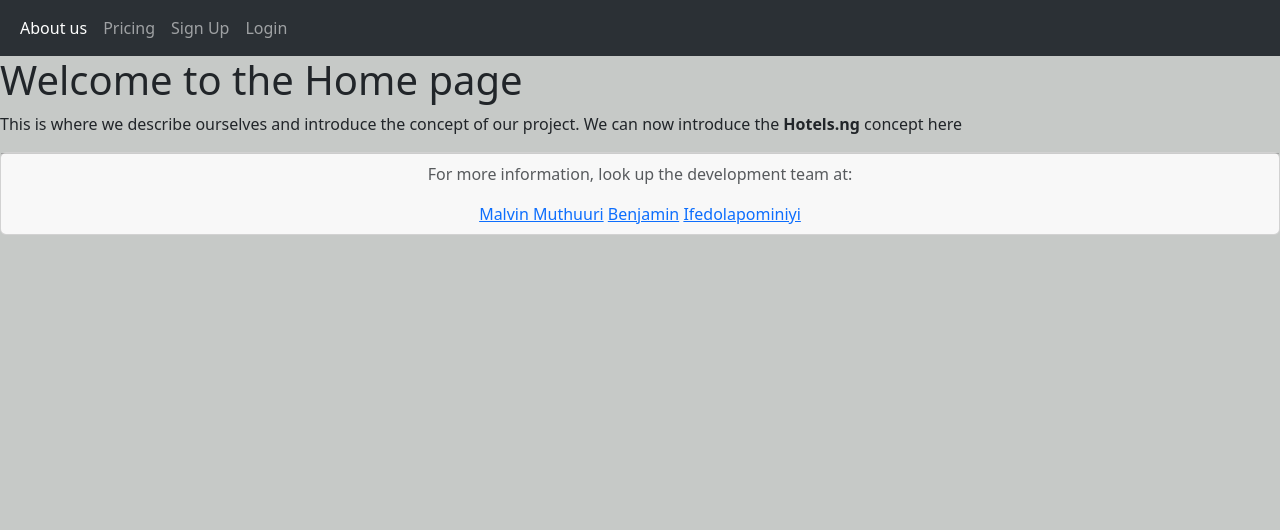
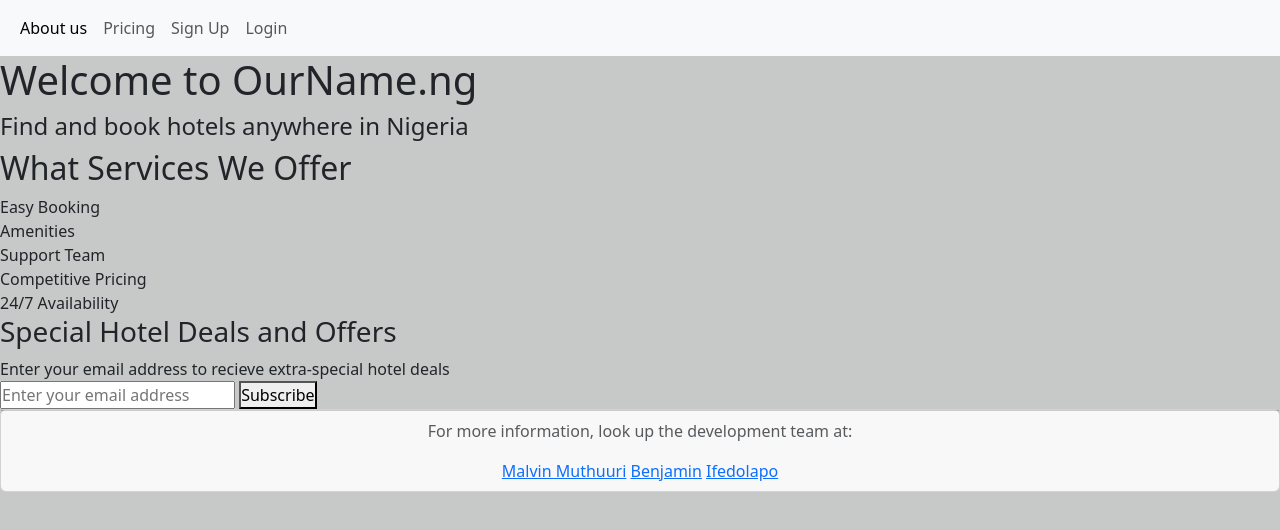
Before and after one commit to malvinmuthuuri47/portfolio_project, a Flask app: page / in a window 1280 px wide. Shown: the top 530 px of the page. Run offline with Flask 3, Linux system fonts and the light colour scheme.

Commit message:
updated homepage

```diff
--- a/HTML_intro/website/templates/Base.html
+++ b/HTML_intro/website/templates/Base.html
@@ -8,7 +8,7 @@
         <link rel="stylesheet" type="text/css" href="{{ url_for('static', filename='style.css') }}">
     </head>
     <body>
-      <nav class="navbar navbar-expand-lg bg-body-tertiary" data-bs-theme="dark">
+      <nav class="navbar navbar-expand-lg bg-body-tertiary">
         <div class="container-fluid">
           <button class="navbar-toggler" type="button" data-bs-toggle="collapse" data-bs-target="#navbarNav" aria-controls="navbarNav" aria-expanded="false" aria-label="Toggle navigation">
             <span class="navbar-toggler-icon"></span>
@@ -71,6 +71,6 @@
       <p>For more information, look up the development team at:</p>
       <a href="https://github.com/malvinmuthuuri47" target="_blank">Malvin Muthuuri</a>
       <a href="#" target="_blank">Benjamin</a>
-      <a href="#" target="_blank">Ifedolapominiyi</a>
+      <a href="#" target="_blank">Ifedolapo</a>
     </div>
 </html>
--- a/HTML_intro/website/templates/Home.html
+++ b/HTML_intro/website/templates/Home.html
@@ -3,9 +3,37 @@
 {% block title %} Home page {% endblock %}
 
 {% block content %}
-<h1>Welcome to the Home page</h1>
-<p>
-    This is where we describe ourselves and introduce the concept of our project.
-    We can now introduce the <b>Hotels.ng</b> concept here
-</p>
+
+<div class="landing">
+    <h1>Welcome to OurName.ng</h1>
+    <h4>Find and book hotels anywhere in Nigeria</h4>
+</div>
+
+
+<!-- Services section -->
+
+<section class="home-services">
+    <h2>What Services We Offer</h2>
+    <div class="services-cards">
+        <div class="services-card">Easy Booking</div>
+        <div class="services-card">Amenities</div>
+        <div class="services-card">Support Team</div>
+        <div class="services-card">Competitive Pricing</div>
+        <div class="services-card">24/7 Availability</div>
+    </div>
+</section>
+
+<!-- deals -->
+
+<section class="special-deals">
+    <h3>Special Hotel Deals and Offers</h3>
+    <div>Enter your email address to recieve extra-special hotel deals</div>
+    <div class="subscribe">
+        <form action="">
+            <input type="email" name="Email" class="email-text" placeholder="Enter your email address">
+            <button type="submit" class="subscribe-btn">Subscribe</button>
+        </form>
+    </div>
+</section>
+
 {% endblock %}
```
